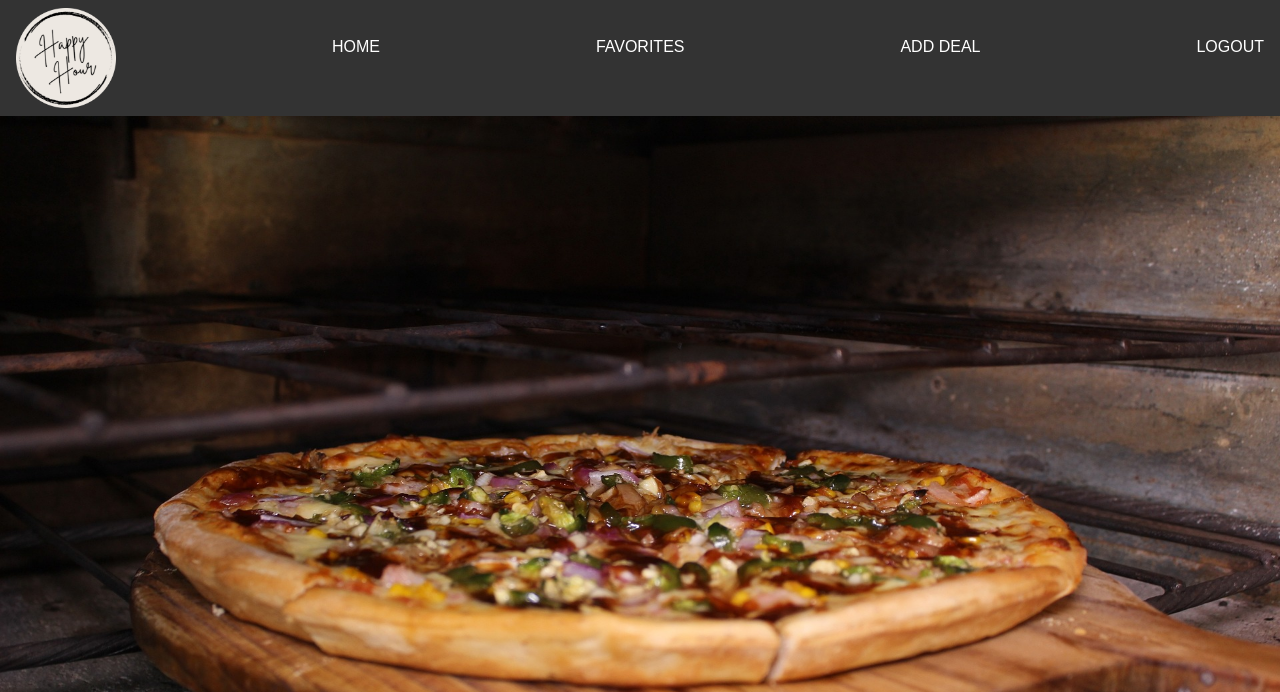
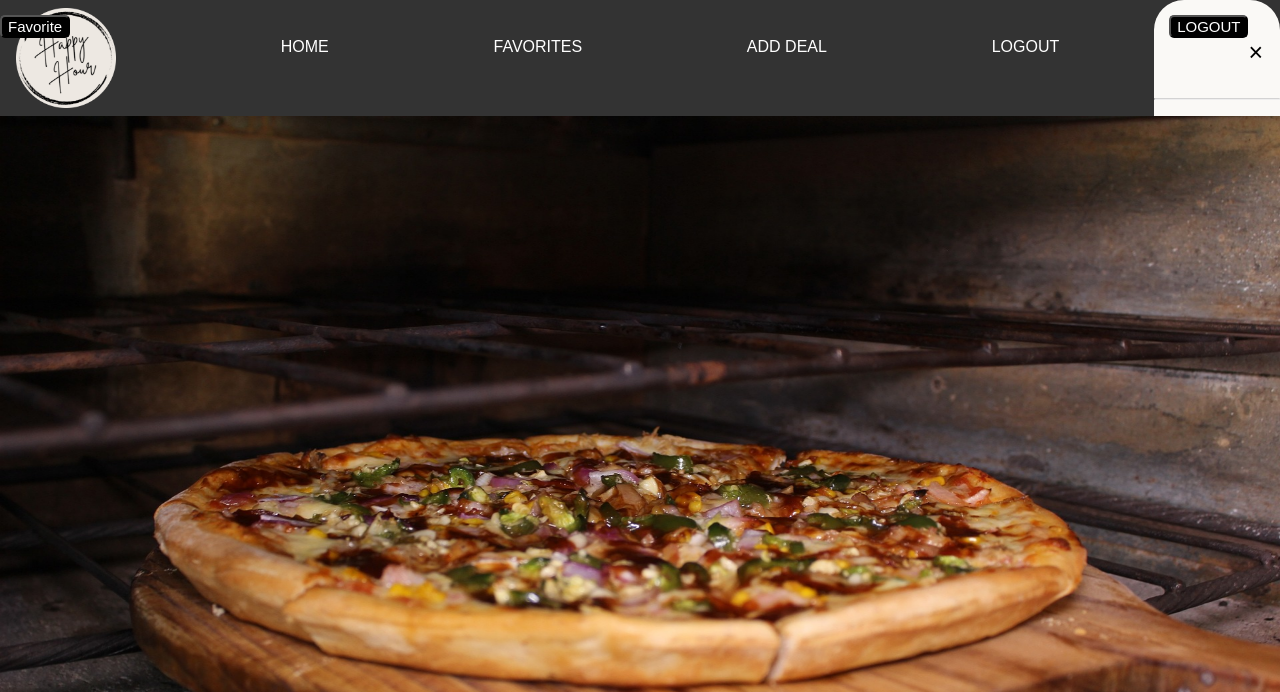
Before and after one commit to renesanchez72/HappyHourTracker, a PHP site: page /home.php in a window 1280 px wide. Shown: the top 692 px of the page. Run offline with PHP 8.4, Linux system fonts and the light colour scheme; a user stored in the database is signed in; data comes from the database, SQL or seed files in the repository; some libraries are stand-ins or nearby versions; some web fonts are replaced.

Commit message:
fix sidebar

```diff
--- a/happhour2.0/home.php
+++ b/happhour2.0/home.php
@@ -103,6 +103,78 @@
     left: 500px;
     }
 
+    @media screen and (max-width: 600px) {
+      nav .sidebarBtn{
+          display: flex;
+      }
+      nav .navLinks{
+          display: none;
+      }
+  }
+
+  /*Sidebar Menu*/
+  .sidebar {
+      height: 54%;
+      position: fixed;
+      top: 0;
+      right: 0;
+      background-color: #FAF9F6
+;
+      overflow-x: hidden;
+      transition: 0.3 ease-in;
+      padding-top: 20px;
+      border-radius: 30px;
+  }
+
+  .sidebar a {
+      padding: 8px 8px 10px 15px;
+      display: block;
+      font-size: 25px;
+      color: black;
+      text-decoration: none;
+      text-align: right;
+  }
+
+  .closeBtn {
+      position: absolute;
+      top: 0px;
+      right: 9px;
+  }
+
+  .openBtn {
+      position: absolute;
+      top: 0px;
+      right: 10px;
+      font-size: 30px;
+      cursor: pointer;
+  }
+
+  /*Logout Button*/
+  button {
+      position: absolute;
+      top: 15px;
+      color: white;
+      font-size: 15px;
+      margin-right: 0px;
+      display: block;
+      cursor: pointer;
+      border-radius: 5px;
+      background-color: black;
+  }
+
+  /*Solid Line Divider*/
+  hr.solid {
+      border-top: 1px solid lightgray;
+  }
+
+
+
+/*Icon*/
+  .fas
+  {
+    color: #AFA398;
+  }
+
     </style>
 
     <script src="http://code.jquery.com/jquery-1.9.1.js"></script>
@@ -140,6 +212,20 @@
         <a href="./favoritesPage.php">FAVORITES</a>
         <a href="./addRestaurantPage.php">ADD DEAL</a>
         <a href="./logout.php">LOGOUT</a>
+
+        <!--SIDEBAR stuff-->
+              <span class="openBtn" onclick="openSidebar()">&#9776;</span>
+        <ul>
+        <div id="mySidebar" class="sidebar">
+            <a href="./logout.php"><button class="logoutBtn"><i class="fa-solid fa-right-to-bracket"></i> LOGOUT</button></a>
+        <div class="settings"></div>
+        <a href="javascript:void(0)" class="closeBtn" onclick="closeSidebar()">&#215;</a>
+        <hr class="solid">
+        <li><a href="./home.php"><i class="fa-solid fa-house"></i></i> Home <i class="fa-solid fa-chevron-right"></i></a></li>
+        <li><a href="./favoritesPage.php"><i class="fa-solid fa-heart"></i>  Favorites  <i class="fa-solid fa-chevron-right"></i></a></li>
+        <li><a href="./addRestaurantPage.php"><i class="fa-solid fa-clock"></i> Add Deal <i class="fa-solid fa-chevron-right"></i></a></li>
+        </ul>
+        </div>
 
     </nav>
 
```
